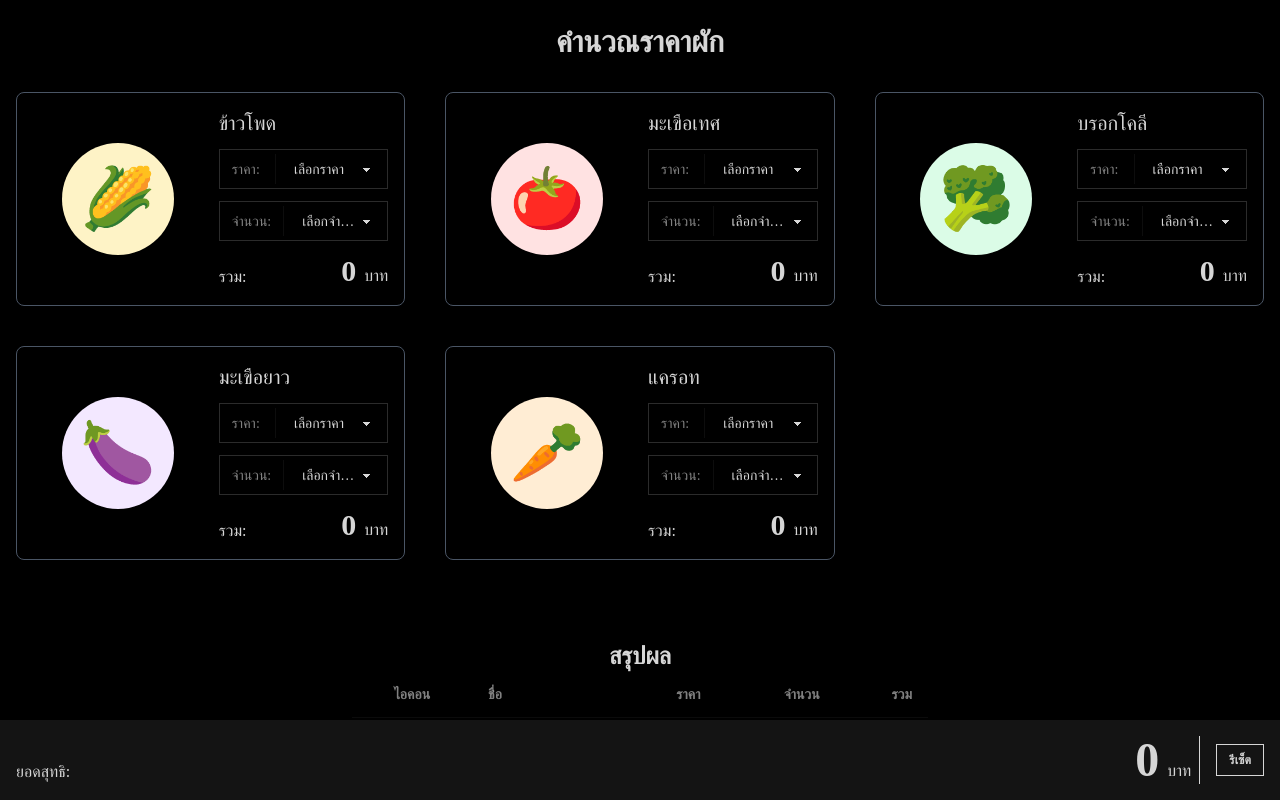
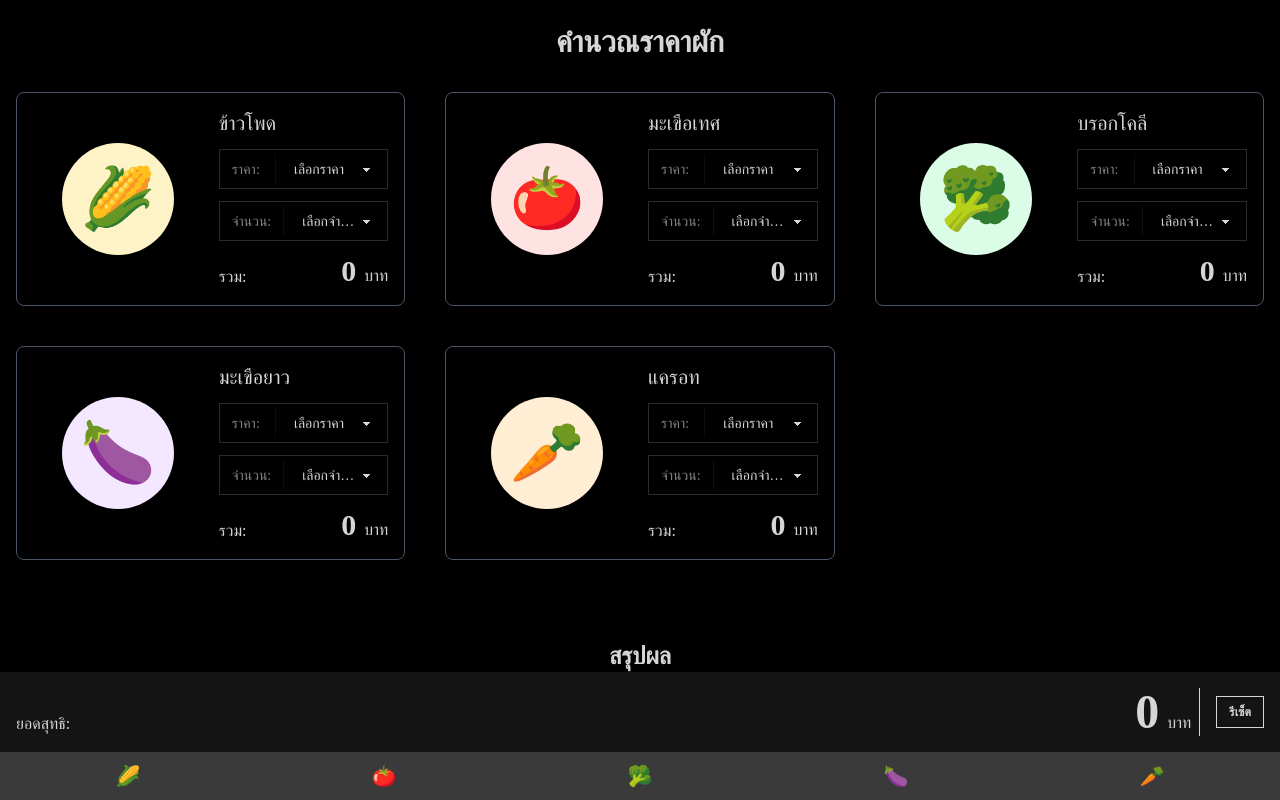
Before and after one commit to quonly/calculate-vegetable, a React (Vite) app: page / in a window 1280 px wide. Shown: the top 800 px of the page. Built offline with nearby package versions, Linux system fonts and the light colour scheme; a web font is replaced by a local one.

Commit message:
update scroll

```diff
--- a/src/App.jsx
+++ b/src/App.jsx
@@ -88,7 +88,7 @@ function App() {
           <Droppable droppableId="items">
             {(provided) => (
               <div
-                className="grid gap-10 sm:grid-cols-2 md:grid-cols-3 mb-6"
+                className="grid gap-10 md:grid-cols-2 lg:grid-cols-3 mb-6"
                 {...provided.droppableProps}
                 ref={provided.innerRef}
               >
@@ -156,8 +156,8 @@ function App() {
           </table>
         </div>
       </div>
-      <div className="fixed bottom-0 w-full bg-base-200 p-4">
-        <div className="flex gap-4 items-center divide-x">
+      <div className="fixed bottom-0 w-full bg-base-200">
+        <div className="flex gap-4 items-center divide-x p-4">
           <div className="flex justify-between items-end flex-grow pe-2">
             <span className="font-medium">ยอดสุทธิ:</span>
             <div className="space-x-2">
@@ -171,6 +171,17 @@ function App() {
             </button>
           </div>
         </div>
+        <div className="grid grid-cols-5">
+          {Object.values(items).map((item) => (
+            <a
+              key={item.icon}
+              href={`#${item.icon}`}
+              className="text-xl btn btn-primary no-underline h-12"
+            >
+              {item.icon}
+            </a>
+          ))}
+        </div>
       </div>
     </>
   );
--- a/src/components/Card.jsx
+++ b/src/components/Card.jsx
@@ -4,7 +4,10 @@ export default function Card({ item, onCalculate }) {
   const total = price * qty;
 
   return (
-    <div className="p-4 shadow-sm border border-gray-600 bg-base-100 grid sm:grid-cols-2 rounded-lg gap-6 sm:gap-4">
+    <div
+      id={item.icon}
+      className="p-4 shadow-sm border border-gray-600 bg-base-100 grid lg:grid-cols-2 rounded-lg gap-6 sm:gap-4 scroll-mt-10"
+    >
       <div className="flex gap-2 justify-center">
         <p
           className={`my-auto rounded-full h-28 w-28 text-6xl grid place-items-center p-2 bg-amber-100 ${item.bg}`}
@@ -13,11 +16,11 @@ export default function Card({ item, onCalculate }) {
         </p>
       </div>
       <div className="space-y-3">
-        <h2 className="text-xl text-center sm:text-start font-medium">
+        <h2 className="text-xl text-center lg:text-start font-medium">
           {item.name}
         </h2>
         <div>
-          <label className="select">
+          <label className="select w-full">
             <span className="label w-22">ราคา:</span>
             <select
               value={item.price}
@@ -36,7 +39,7 @@ export default function Card({ item, onCalculate }) {
           </label>
         </div>
 
-        <label className="select">
+        <label className="select w-full">
           <span className="label w-22">จำนวน:</span>
           <select
             value={item.qty}
--- a/src/index.css
+++ b/src/index.css
@@ -3,6 +3,9 @@
 
 @import "./daisyui.css";
 
+html {
+  scroll-behavior: smooth;
+}
 
 body {
   font-family: 'Anuphan', serif;
```
